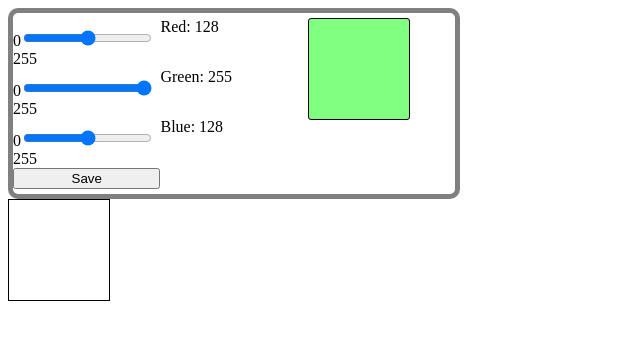
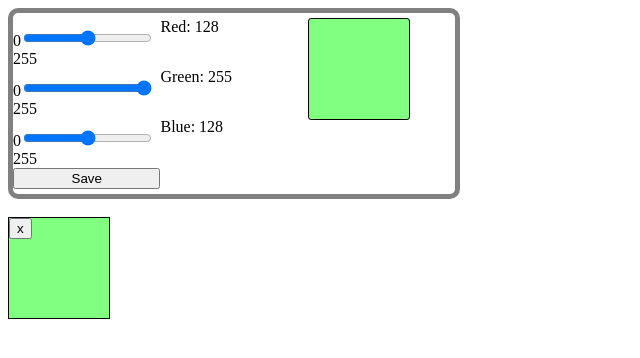
Before and after one commit to JensonPauwels201/JensonPauwels201.github.io, a plain HTML site: page Labo18/JsDeel6/OpdrachtColorPickerUitbereiding/index.html in a window 1280 px wide. Both pictures are taken after a click on the button "Save". Shown: the whole page, without its empty margins (0-640 px from the left). Drawn offline with Linux system fonts and the light colour scheme.

Commit message:
Opdracht colorpicker uitbereiding
Afmaken van opdracht colorpicker uitbereiding

```diff
--- a/Labo18/JsDeel6/OpdrachtColorPickerUitbereiding/Scripts/code.js
+++ b/Labo18/JsDeel6/OpdrachtColorPickerUitbereiding/Scripts/code.js
@@ -29,11 +29,21 @@ const update = () =>{
 
 const saveSwatch = () => {
     let newSwatch =  document.createElement("div");
-    let colorValues = document.getElementsByTagName("span");
+    let colorValues = document.getElementsByClassName("slider");
     document.getElementById("divSwatches").appendChild(newSwatch);
     newSwatch = document.getElementById("divSwatches").lastElementChild;
     newSwatch.classList.add("savedSwatch");
-    newSwatch.style.backgroundColor = "rgb(" + colorValues[0].textContent + ", " + colorValues[1].textContent + ", " + colorValues[2].textContent + ")";
+    newSwatch.style.backgroundColor = "rgb(" + colorValues[0].value + ", " + colorValues[1].value + ", " + colorValues[2].value + ")";
+    let closeButton = document.createElement("input");
+    closeButton.setAttribute("type", "button");
+    closeButton.setAttribute("value", "x");
+    closeButton.addEventListener("click", deleteSwatch);
+    newSwatch.appendChild(closeButton);
+}
+
+const deleteSwatch = () => {
+    let swatchesList = document.getElementById("divSwatches");
+    swatchesList.removeChild(swatchesList.children[0]);
 }
 
 window.addEventListener("load", setup);
--- a/Labo18/JsDeel6/OpdrachtColorPickerUitbereiding/index.html
+++ b/Labo18/JsDeel6/OpdrachtColorPickerUitbereiding/index.html
@@ -19,7 +19,7 @@
         </div>
         <div id="colorBlock"></div>
         <input type="button" value="Save" id="btnSaveSwatch">
-    </div>
+    </div> <br>
     <div id="divSwatches"></div>
     <script src="Scripts/code.js"></script>
 </body>
```
